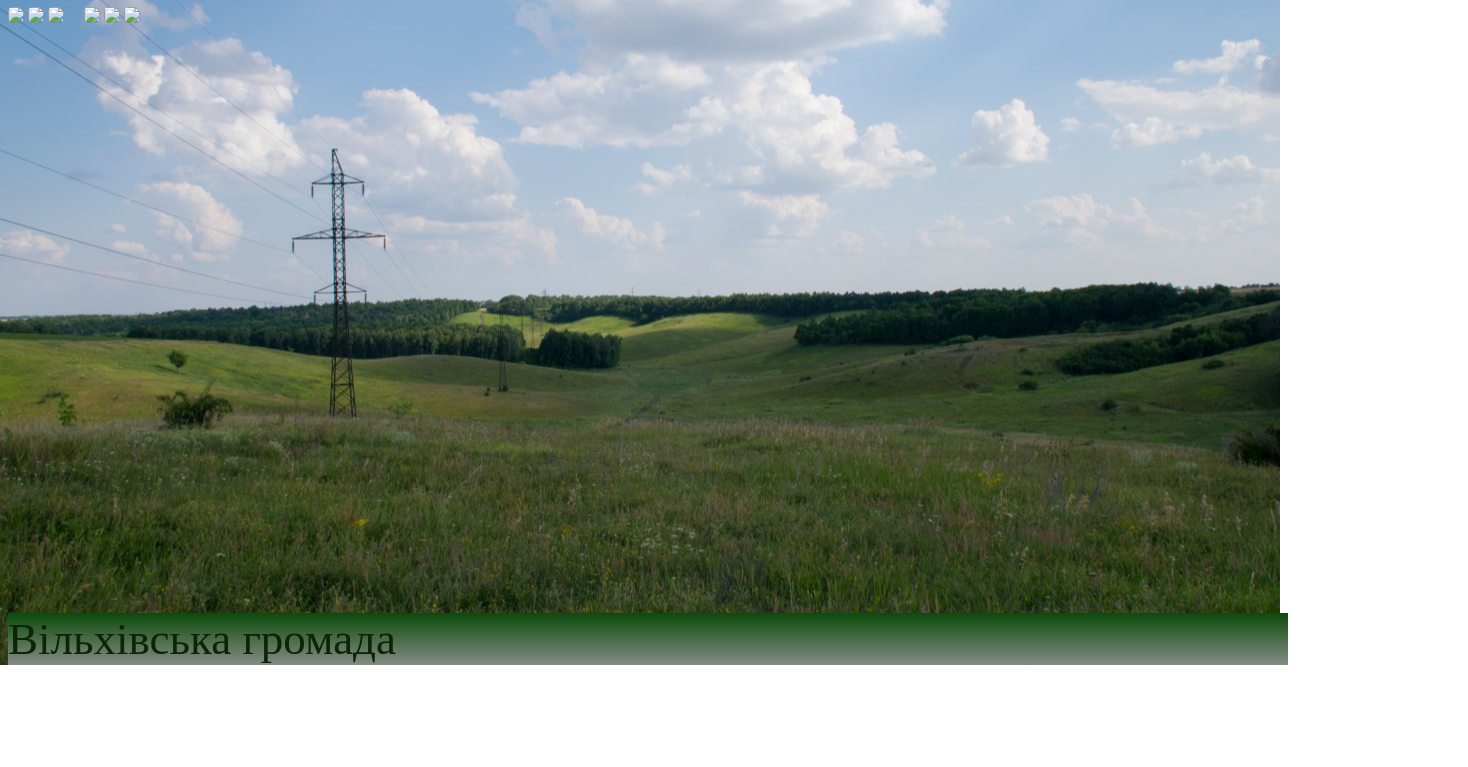
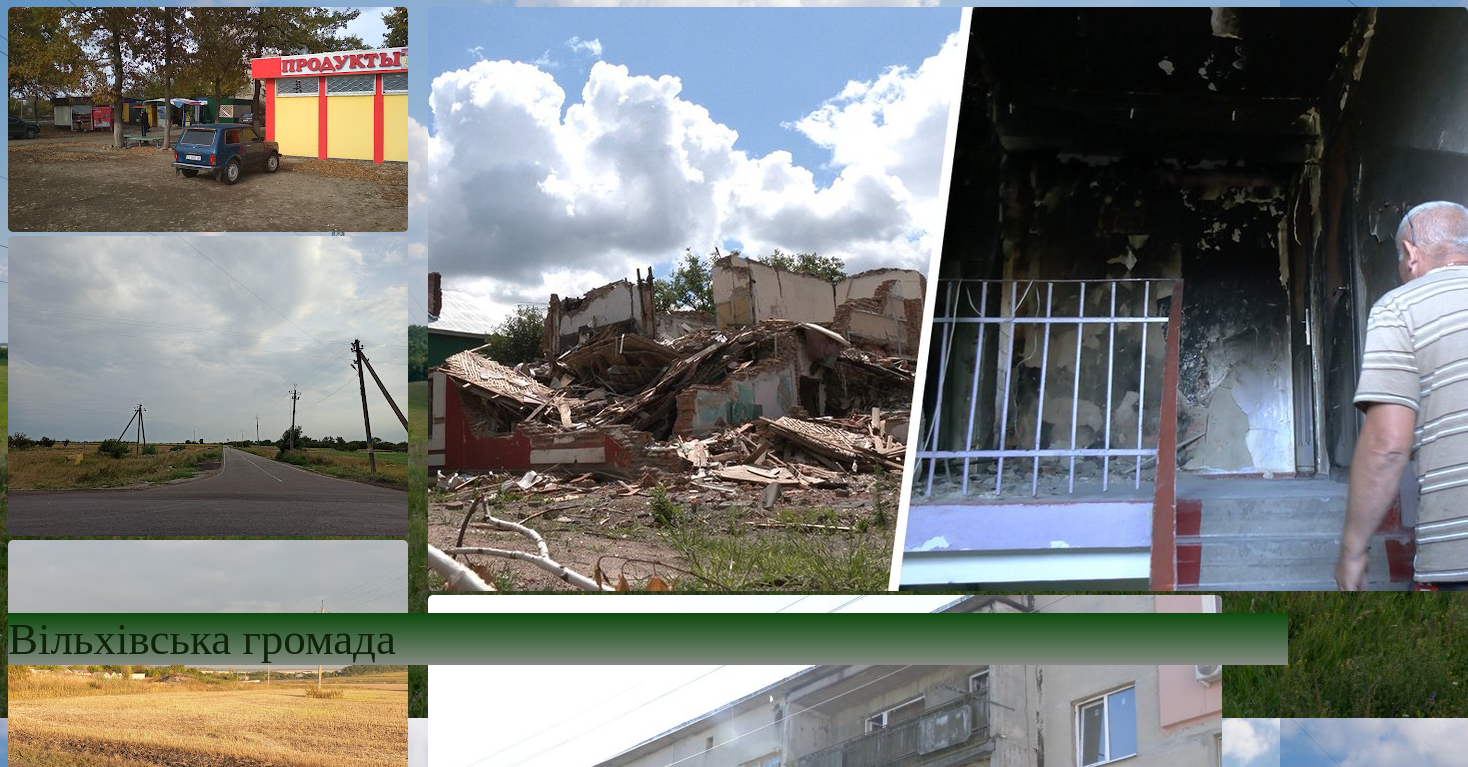
Before and after one commit to Krava179/lab_1_10_html, a plain HTML site: page photo.html in a window 1280 px wide. Shown: the part 135-902 px from the top of the page, 1468 px wide, since content can reach past the window. Before the commit the page ends 800 px from the top, so only its background shows below. Drawn offline with Linux system fonts and the light colour scheme; the site is published under a folder, as on GitHub Pages, so addresses that start at the root find nothing; a web font is replaced by a local one.

Commit message:
Update photo.html

```diff
--- a/photo.html
+++ b/photo.html
@@ -15,16 +15,16 @@
     <div class = "gallery">
         <div class="column">
             <div class="photo">
-                <img src="/images/image1.jpg">
-                <img src="/images/image2.jpg">
-                <img src="/images/image3.jpg">
+                <img src="images/image1.jpg">
+                <img src="images/image2.jpg">
+                <img src="images/image3.jpg">
             </div>
         </div>
         <div class="column">
             <div class="photo">
-                <img src="/images/image4.jpg">
-                <img src="/images/image5.jpg">
-                <img src="/images/image6.jpg">
+                <img src="images/image4.jpg">
+                <img src="images/image5.jpg">
+                <img src="images/image6.jpg">
             </div>
         </div>
     </div>
```
